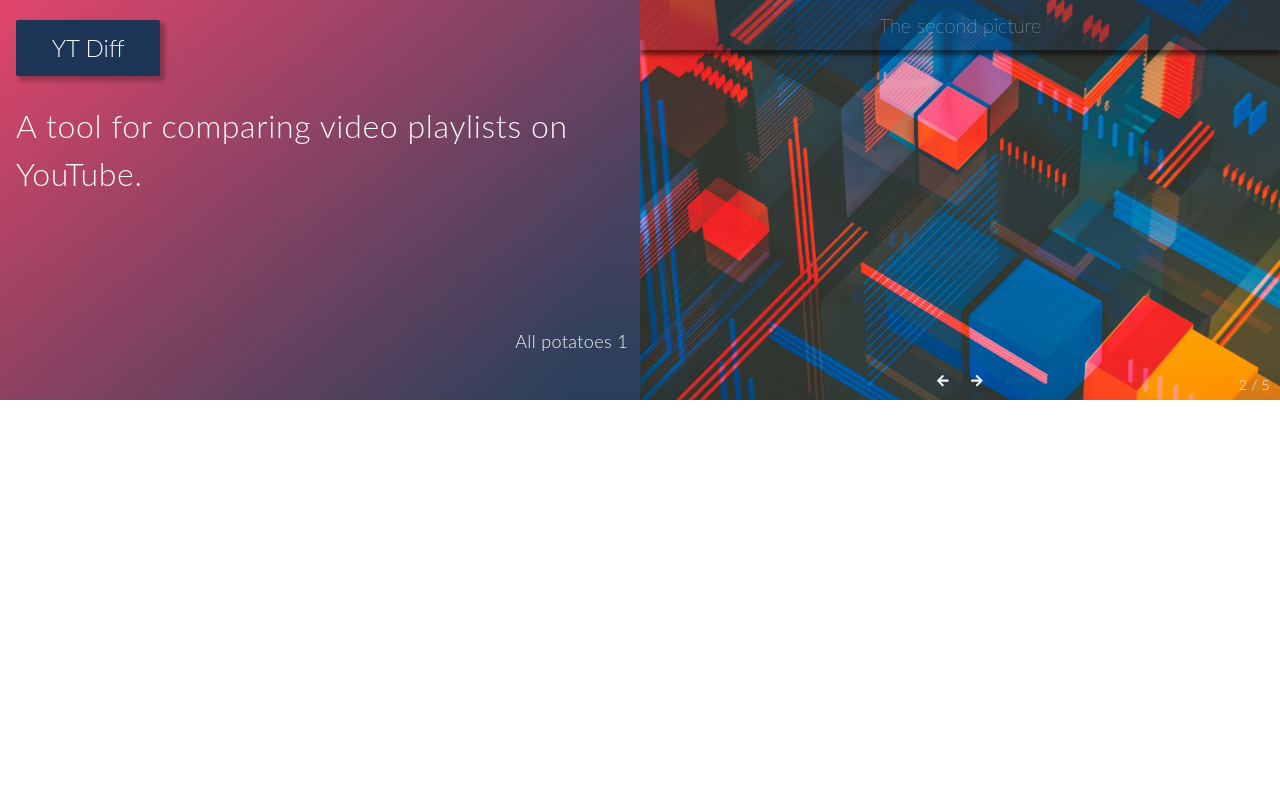
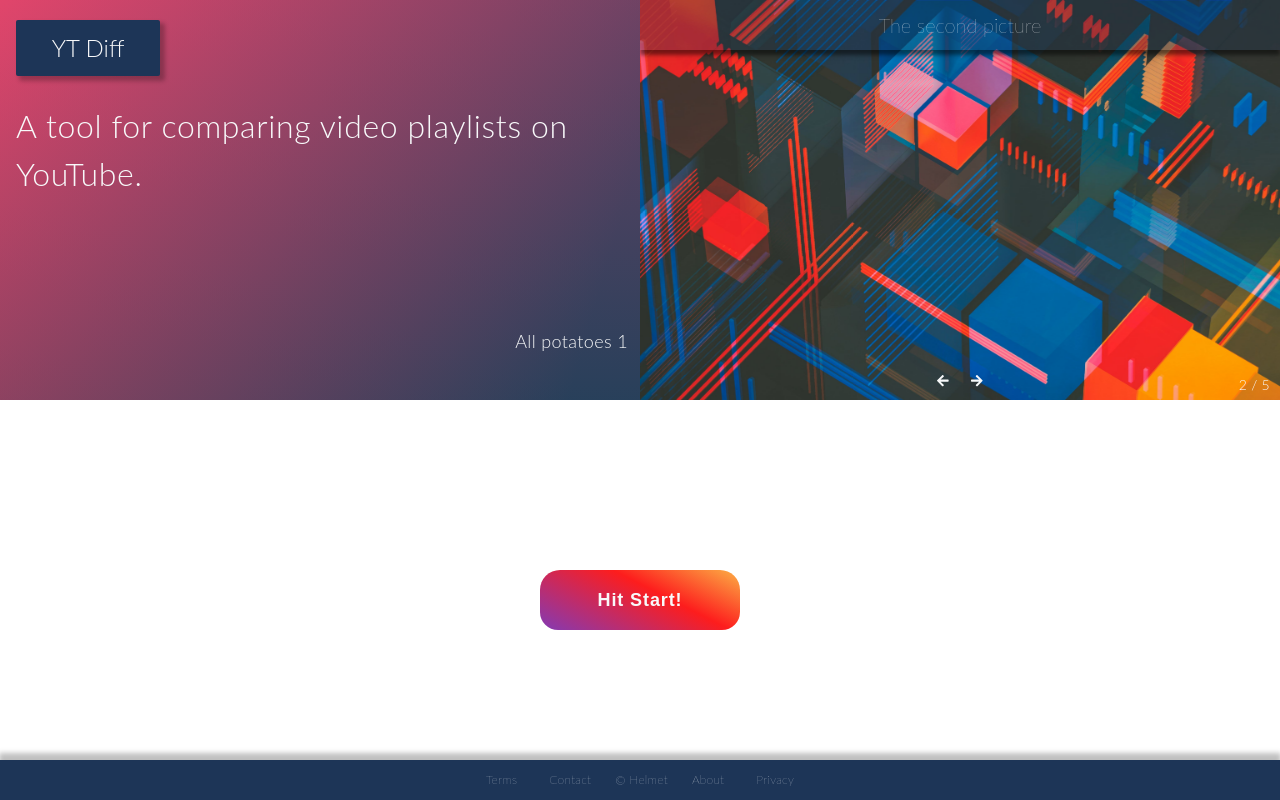
Before and after one commit to wokular/yt-diff, a React (Create React App) app: page / in a window 1280 px wide. Built offline with nearby package versions, Linux system fonts and the light colour scheme.

Commit message:
start button

```diff
--- a/src/Home.js
+++ b/src/Home.js
@@ -3,6 +3,7 @@ import debounce from 'lodash.debounce'
 import InfoText from './homeComponents/InfoText'
 import ImgCap from './imgCap'
 import ImageSlide from './homeComponents/ImageSlide'
+import BarItem from './homeComponents/barItem'
 import infoData from './infoData'
 import { FontAwesomeIcon } from '@fortawesome/react-fontawesome'
 import { faArrowLeft, faArrowRight } from '@fortawesome/free-solid-svg-icons'
@@ -217,6 +218,24 @@ function Home() {
 
             </div>
          </section>
+         <section className="btmHalfCont">
+            <div className="startCont">
+               <div className="startBtnCont">
+                  <button className="startBtn" onClick={() => {console.log("Hello")}}>
+                     <span className="startBtnBkg">Hit Start!</span>
+                  </button>
+               </div>
+            </div>
+            <div className="btmBarCont">
+               <div className="btmBarElementCont">
+                  <BarItem to="/terms">Terms</BarItem>
+                  <BarItem to="/contact">Contact</BarItem>
+                  <BarItem>© Helmet</BarItem>
+                  <BarItem to="/about">About</BarItem>
+                  <BarItem to="/privacy">Privacy</BarItem>
+               </div>
+            </div>
+         </section>
 
       </main>
    )
--- /dev/null
+++ b/src/homeComponents/barItem.js
@@ -0,0 +1,14 @@
+import { react } from 'react'
+
+const barItem = (props) => {
+
+
+   return (
+
+      props.to ? <h2 className="infoTextStyle barTextEle"><a className="infoTextStyle barTextEleLink barTextEle" href={props.to}>{props.children}</a></h2> : <h2 className="infoTextStyle barTextEle">{props.children}</h2>
+
+   )
+
+}
+
+export default barItem
--- a/src/index.css
+++ b/src/index.css
@@ -156,6 +156,7 @@ h1.descText {
    width: 100%;
    height: 100%;
    right: 0;
+   will-change: transform;
 }
 
 .imgCont1, .imgCont2 {
@@ -255,6 +256,114 @@ h1.descText {
    margin: 0;
 }
 
+.btmHalfCont {
+   width: 100vw;
+   height: 50vh;
+   display: flex;
+   flex: 1 1;
+   position: relative;
+}
+
+.startCont {
+   position: absolute;
+   width: 100vw;
+   height: 100%;
+   display: flex;
+   flex-direction: column;
+   flex-wrap: nowrap;
+   justify-content: center;
+   align-items: center;
+   align-content: flex-end;
+}
+
+.startBtnCont {
+   height: auto;
+   width: auto;
+}
+
+.startBtn {
+   width: 200px;
+   height: 60px;
+   border-radius: 20px 20px 18px 18px;
+   border: none;
+   background: transparent;
+   padding: 0;
+
+}
+
+.startBtnBkg {
+   display: inline-flex;
+   align-items: center;
+   justify-content: center;
+
+
+   width: 200px;
+   height: 60px;
+   border-radius: 20px 20px 18px 18px;
+   border: 5px;
+   border-color: black;
+   background: linear-gradient(27deg, rgba(131,58,180,1) 0%, rgba(253,29,29,1) 60%, rgba(252,176,69,1) 100%);
+
+   transition: box-shadow .15s, transform .15s, font-size .10s, width .10s, height .10s, border-radius .10s;
+   will-change: box-shadow, transform, font-size, border-radius;
+
+   color: var(--semi-white);
+   font-size: 18px;
+   letter-spacing: 0.05em;
+   font-weight: 600;
+}
+
+.startBtn:hover .startBtnBkg {
+   cursor: pointer;
+   box-shadow: rgba(0, 0, 0, 0.24) 0px 5px 8px;
+   transform: translateY(-10px);
+}
+
+.startBtn:active .startBtnBkg {
+   font-size: 24px;
+   transform: translateY(-10px);
+   box-shadow: rgba(0, 0, 0, 0.54) 0px 5px 20px;
+   border-radius: 24px 24px 24px 24px;
+}
+
+
+.btmBarCont {
+   width: 100vw;
+   height: 40px;
+   position: absolute;
+   bottom: 0;
+   background-color: var(--darkblue);
+   box-shadow: rgba(0, 0, 0, 0.25) 0px -6px 5px 1px;
+}
+
+.btmBarElementCont {
+   width: 100%;
+   height: 100%;
+   margin: 0;
+   display: flex;
+   flex-direction: row;
+   flex-wrap: wrap;
+   justify-content: center;
+   align-items: center;
+   align-content: center;
+}
+
+.barTextEle {
+   font-weight: lighter;
+   font-size: 12px;
+   flex-grow: 0;
+   flex-shrink: 0;
+   flex-basis: auto;
+   order: 0;
+   margin-left: 8px;
+   margin-right: 8px;
+   line-height: 0px;
+}
+
+.barTextEleLink {
+   text-decoration: none;
+}
+
 @media (max-width: 768px) {
    .fitImg {
       height: 50vh;
```
